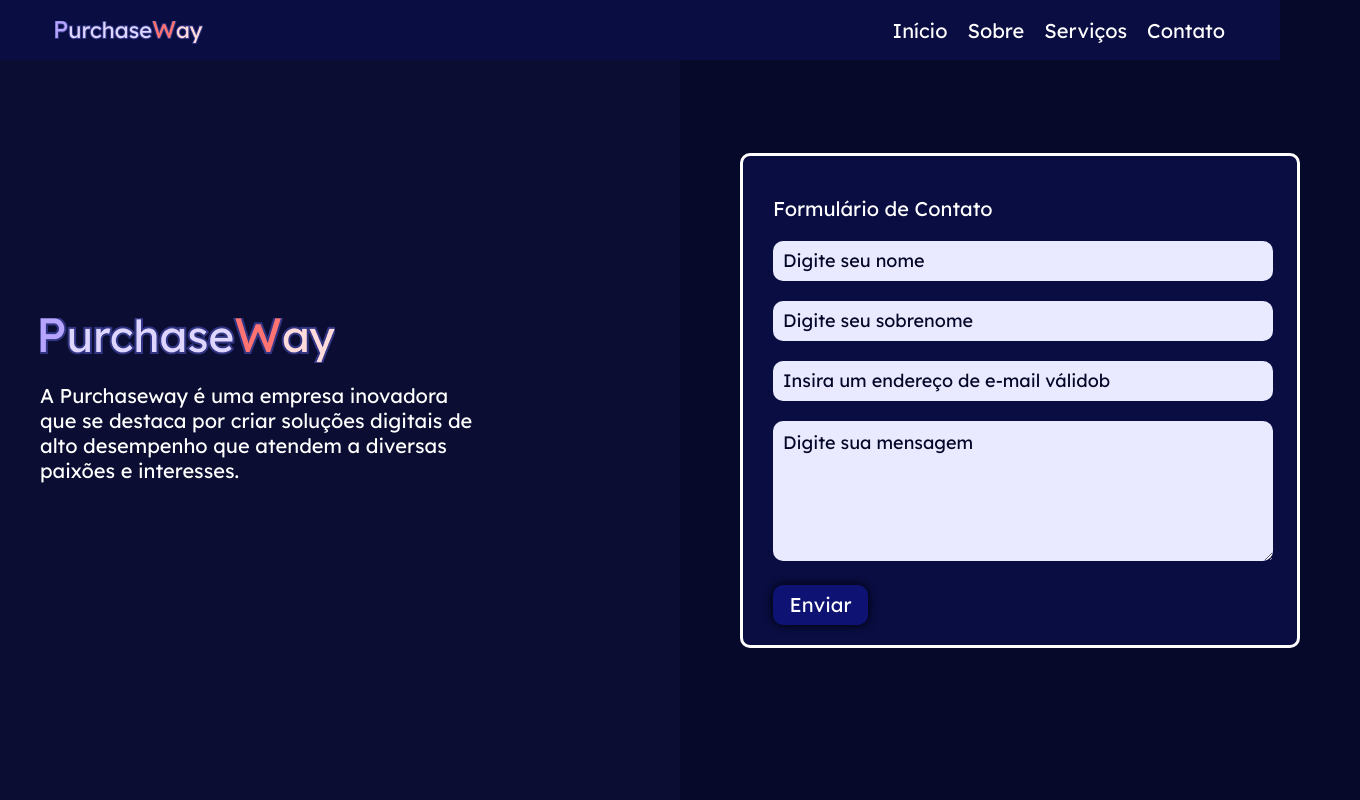
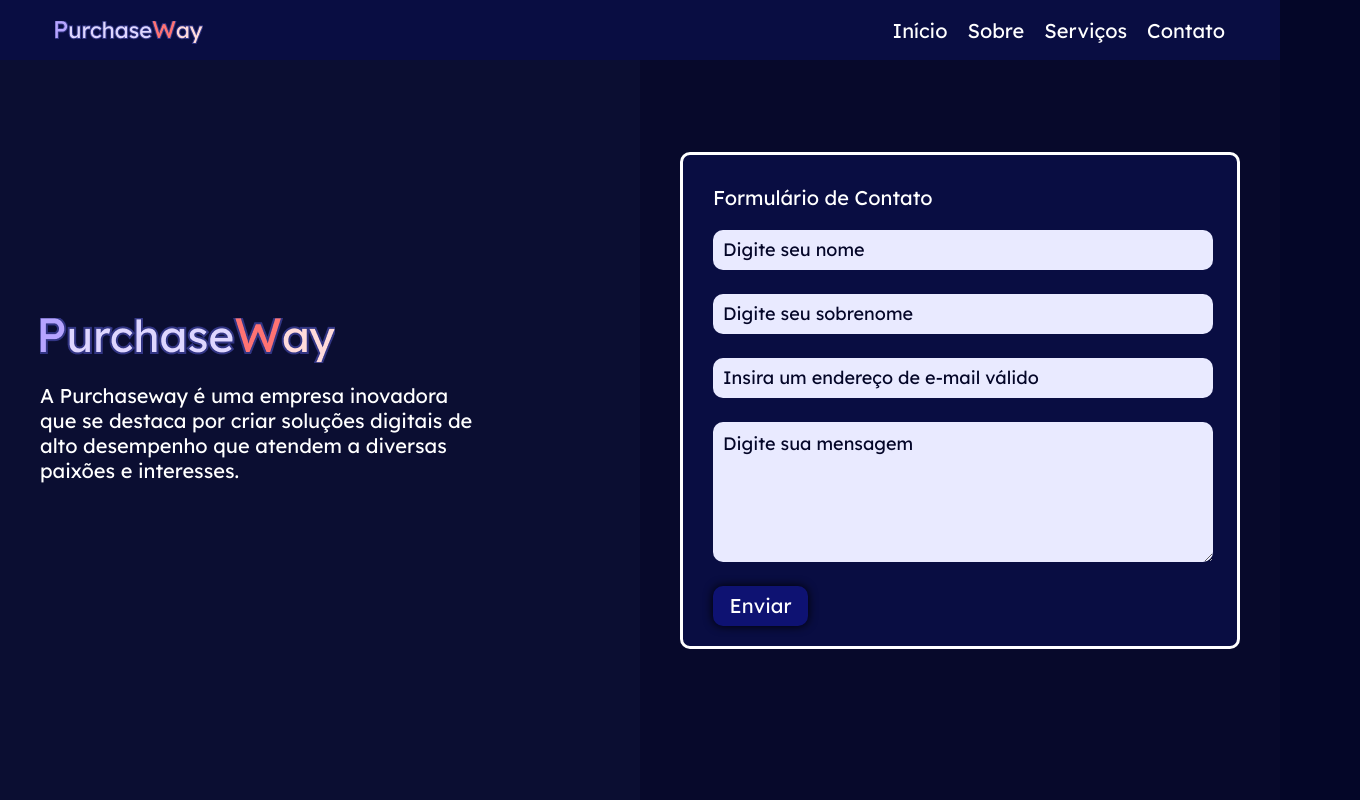
Before and after one commit to KevinWillyan456/purchaseway-portfolio, a React (Vite) app: page /contact in a window 1280 px wide. Shown: the top 800 px of the page, 1360 px wide, since content can reach past the window. Built offline with nearby package versions, Linux system fonts and the light colour scheme.

Commit message:
feat: melhoria nos estilos e validação no formulário

```diff
--- a/package.json
+++ b/package.json
@@ -13,11 +13,13 @@
     "react": "^18.2.0",
     "react-dom": "^18.2.0",
     "react-icons": "^4.11.0",
-    "react-router-dom": "^6.16.0"
+    "react-router-dom": "^6.16.0",
+    "validator": "^13.11.0"
   },
   "devDependencies": {
     "@types/react": "^18.2.15",
     "@types/react-dom": "^18.2.7",
+    "@types/validator": "^13.11.2",
     "@typescript-eslint/eslint-plugin": "^6.0.0",
     "@typescript-eslint/parser": "^6.0.0",
     "@vitejs/plugin-react": "^4.0.3",
--- a/src/components/maincontact/MainContact.css
+++ b/src/components/maincontact/MainContact.css
@@ -2,7 +2,7 @@
     width: 100%;
 }
 .main-contact .main-content {
-    width: 1360px;
+    width: 100%;
     max-width: 1360px;
     margin: 0 auto;
 }
@@ -42,20 +42,29 @@
 }
 .main-form-tag {
     width: 560px;
-    height: 495px;
+    height: 497px;
     border-radius: 10px;
     border: 3px solid var(--color-white);
     background: var(--color-blue-2);
-    padding: 0 30px;
-    flex-direction: column;
 }
 .main-form-tag .title {
     color: var(--color-white);
     font-size: 20px;
-    margin-top: 40px;
+    margin-top: 30px;
+    margin-left: 30px;
     margin-bottom: 20px;
 }
-.main-form-tag input {
+.main-form-tag .field {
+    position: relative;
+}
+.main-form-tag .field .validate-message {
+    position: absolute;
+    bottom: 100%;
+    left: 30px;
+    color: #f32c12;
+}
+.main-form-tag .field input {
+    transition: 200ms;
     width: 500px;
     height: 40px;
     border-radius: 10px;
@@ -65,13 +74,16 @@
     color: var(--color-blue-1);
     font-size: 18px;
     border: none;
-    margin-bottom: 20px;
+    margin-bottom: 24px;
+    margin-left: 30px;
+    margin-right: 30px;
 }
-.main-form-tag input::placeholder {
+.main-form-tag .field input::placeholder {
     color: var(--color-blue-1);
     font-size: 18px;
 }
-.main-form-tag textarea {
+.main-form-tag .field textarea {
+    transition: 200ms;
     width: 500px;
     max-width: 500px;
     min-width: 500px;
@@ -85,12 +97,21 @@
     padding: 10px;
     color: var(--color-blue-1);
     font-size: 18px;
+    margin-left: 30px;
+    margin-right: 30px;
 }
-.main-form-tag textarea::placeholder {
+.main-form-tag .field textarea::placeholder {
     color: var(--color-blue-1);
     font-size: 18px;
 }
+.main-form-tag .field input:focus,
+.main-form-tag .field textarea:focus {
+    box-shadow: 0 0 10px #1218b1, 0 0 10px #1218b1, 0 0 10px #1218b1,
+        0 0 10px #1218b1, 0 0 10px #1218b1, 0 0 10px #1218b1, 0 0 10px #1218b1,
+        0 0 10px #1218b1, 0 0 10px #1218b1, 0 0 30px #1218b1;
+}
 .main-form-tag button {
+    transition: 200ms;
     width: 95px;
     height: 40px;
     border-radius: 10px;
@@ -105,4 +126,9 @@
     border: none;
     cursor: pointer;
     margin-top: 20px;
+    margin-left: 30px;
 }
+.main-form-tag button:hover {
+    background: #1218b1;
+    box-shadow: 0px 0px 10px 0px #1218b1;
+}
--- a/src/components/maincontact/MainContact.tsx
+++ b/src/components/maincontact/MainContact.tsx
@@ -1,6 +1,56 @@
+import { FormEvent, useState } from "react";
+import validator from "validator";
 import "./MainContact.css";
 
 function MainContact() {
+    const [nameInput, setNameInput] = useState("");
+    const [lastNameInput, setLastNameInput] = useState("");
+    const [emailInput, setEmailInput] = useState("");
+    const [messageInput, setMessageInput] = useState("");
+
+    const [nameInputEmpty, setNameInputEmpty] = useState(false);
+    const [lastNameInputEmpty, setLastNameInputEmpty] = useState(false);
+    const [emailInputEmpty, setEmailInputEmpty] = useState(false);
+    const [messageInputEmpty, setMessageInputEmpty] = useState(false);
+
+    const handleFormSubmit = (event: FormEvent<HTMLFormElement>): void => {
+        event.preventDefault();
+
+        if (nameInput === "") {
+            setNameInputEmpty(true);
+        }
+        if (nameInput) {
+            setNameInputEmpty(false);
+        }
+        if (lastNameInput === "") {
+            setLastNameInputEmpty(true);
+        }
+        if (lastNameInput) {
+            setLastNameInputEmpty(false);
+        }
+        if (validator.isEmail(emailInput)) {
+            setEmailInputEmpty(false);
+        } else {
+            setEmailInputEmpty(true);
+        }
+        if (messageInput === "") {
+            setMessageInputEmpty(true);
+        }
+        if (messageInput) {
+            setMessageInputEmpty(false);
+        }
+        if (
+            !nameInput ||
+            !lastNameInput ||
+            !validator.isEmail(emailInput) ||
+            !messageInput
+        ) {
+            return;
+        }
+
+        alert("Enviado com suceeso!");
+    };
+
     return (
         <main className="main-contact">
             <section className="main-content">
@@ -19,18 +69,71 @@ function MainContact() {
                         </div>
                     </div>
                     <div className="main-form">
-                        <form className="main-form-tag">
+                        <form
+                            className="main-form-tag"
+                            onSubmit={handleFormSubmit}
+                        >
                             <div className="title">Formulário de Contato</div>
-                            <input type="text" placeholder="Digite seu nome" />
+                            <div className="field">
+                                {nameInputEmpty && (
+                                    <div className="validate-message">
+                                        Preencha o campo nome
+                                    </div>
+                                )}
+                                <input
+                                    type="text"
+                                    placeholder="Digite seu nome"
+                                    value={nameInput}
+                                    onChange={(e) => {
+                                        setNameInput(e.target.value);
+                                    }}
+                                />
+                            </div>
+                            <div className="field">
+                                {lastNameInputEmpty && (
+                                    <div className="validate-message">
+                                        Preencha o campo sobrenome
+                                    </div>
+                                )}
                                 <input
                                     type="text"
                                     placeholder="Digite seu sobrenome"
+                                    value={lastNameInput}
+                                    onChange={(e) => {
+                                        setLastNameInput(e.target.value);
+                                    }}
                                 />
+                            </div>
+                            <div className="field">
+                                {emailInputEmpty && (
+                                    <div className="validate-message">
+                                        Este e-mail é inválido
+                                    </div>
+                                )}
                                 <input
                                     type="text"
-                                placeholder="Insira um endereço de e-mail válidob"
+                                    placeholder="Insira um endereço de e-mail válido"
+                                    value={emailInput}
+                                    onChange={(e) => {
+                                        setEmailInput(e.target.value);
+                                    }}
                                 />
-                            <textarea placeholder="Digite sua mensagem"></textarea>
+                            </div>
+                            <div className="field">
+                                {messageInputEmpty && (
+                                    <div className="validate-message">
+                                        Preencha o campo mensagem
+                                    </div>
+                                )}
+                                <textarea
+                                    placeholder="Digite sua mensagem"
+                                    maxLength={2000}
+                                    value={messageInput}
+                                    onChange={(e) => {
+                                        setMessageInput(e.target.value);
+                                    }}
+                                ></textarea>
+                            </div>
                             <button type="submit">Enviar</button>
                         </form>
                     </div>
```
Also changed, not shown: 1 other file (tests, documents, lock files or other folders). Lines whose indentation alone changed are shown as unchanged.
